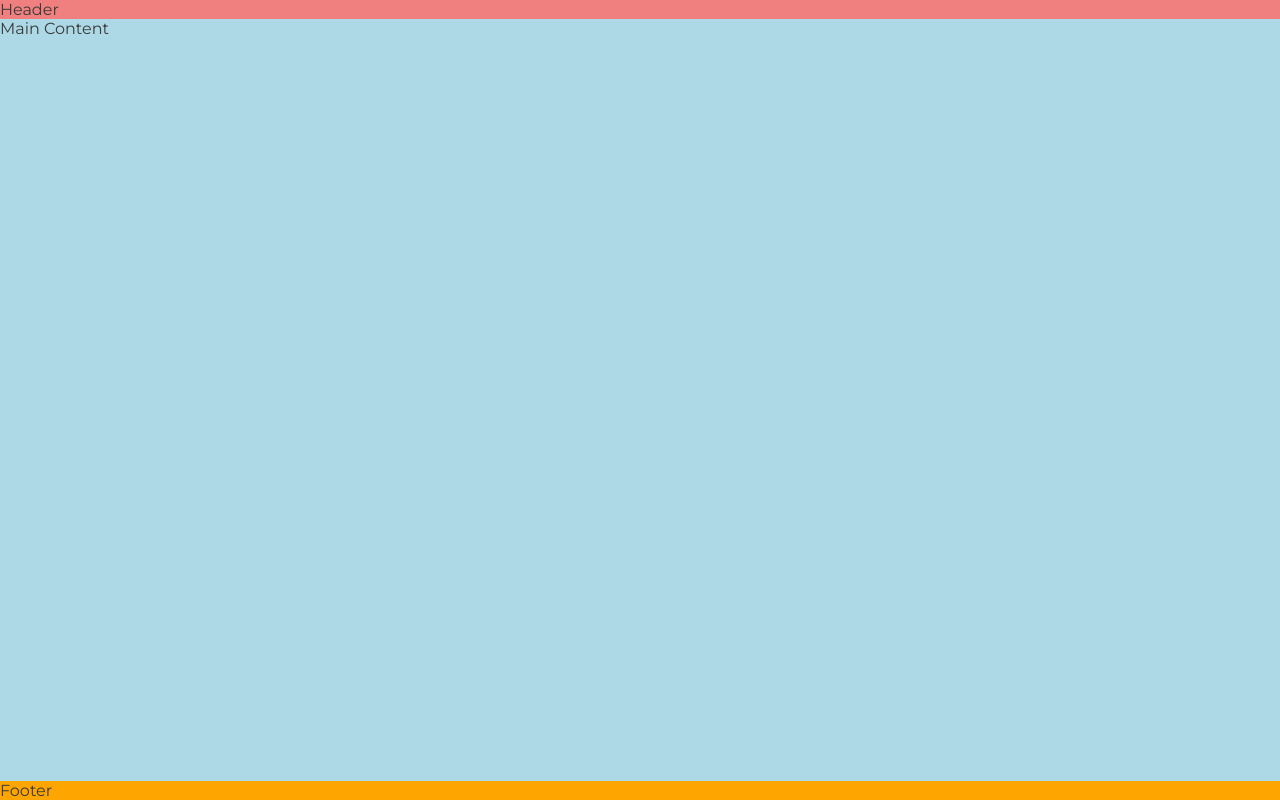
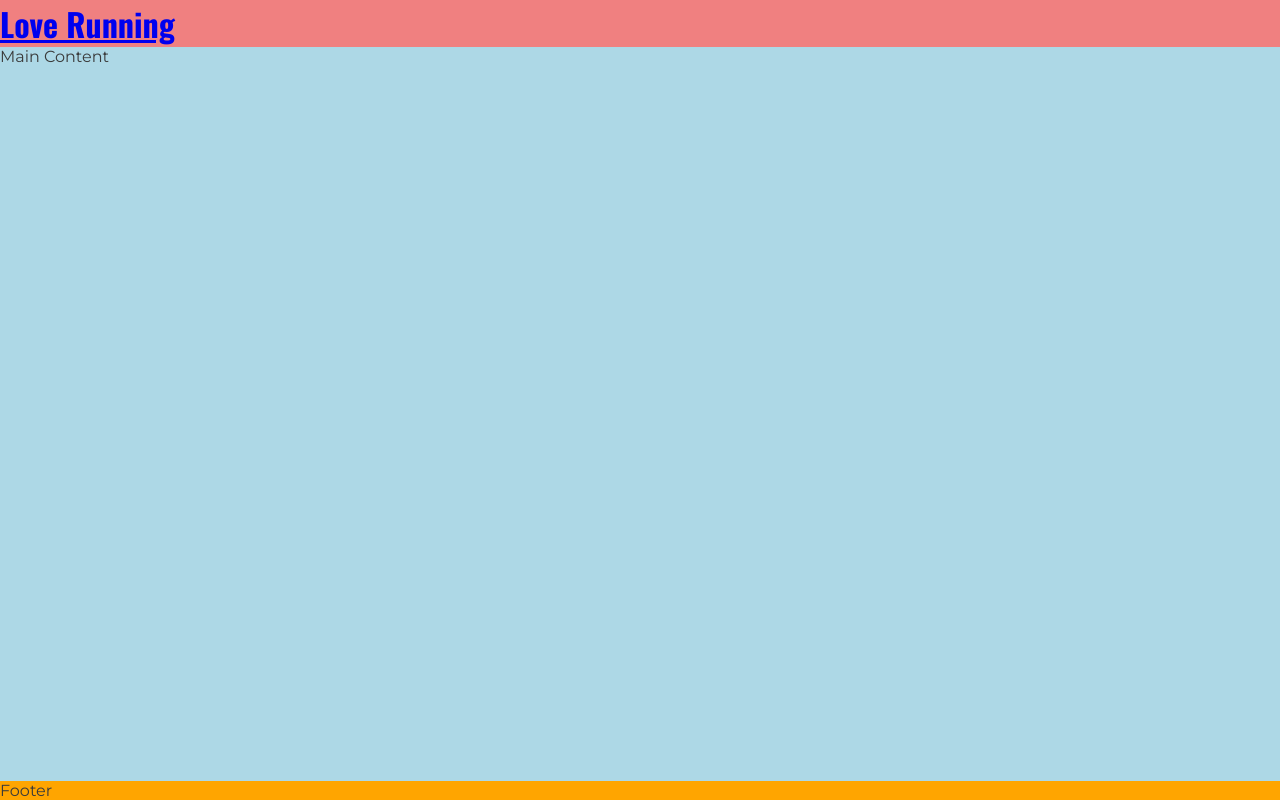
Before and after one commit to moloneb2/Running-Project, a plain HTML site: page index.html in a window 1280 px wide. Drawn offline with nearby package versions, Linux system fonts and the light colour scheme.

Commit message:
add logo to header and apply oswald font

```diff
--- a/assets/CSS/style.css
+++ b/assets/CSS/style.css
@@ -1,6 +1,7 @@
 /*google fonts imported*/
 
 
+@import url('https://fonts.googleapis.com/css2?family=Montserrat:ital,wght@0,100..900;1,100..900&family=Oswald:wght@200..700&display=swap');
 @import url('https://fonts.googleapis.com/css2?family=Montserrat:ital,wght@0,100..900;1,100..900&display=swap');
 
 
@@ -24,6 +25,9 @@ body{
 header{
     background-color: lightcoral;
 }
+h1{
+    font-family: 'Oswald' , sans-serif;
+}
 /*main content*/
 main{
     background-color: lightblue;
--- a/index.html
+++ b/index.html
@@ -23,7 +23,10 @@
 
 <body>
   <!--header-->
-<header>Header</header>
+<header>
+  <a href="index.html">
+    <h1 id="logo">Love Running</h1>
+  </a> </header>
 <!--main-->
 <main>Main Content</main>
 <!--footer-->
```
